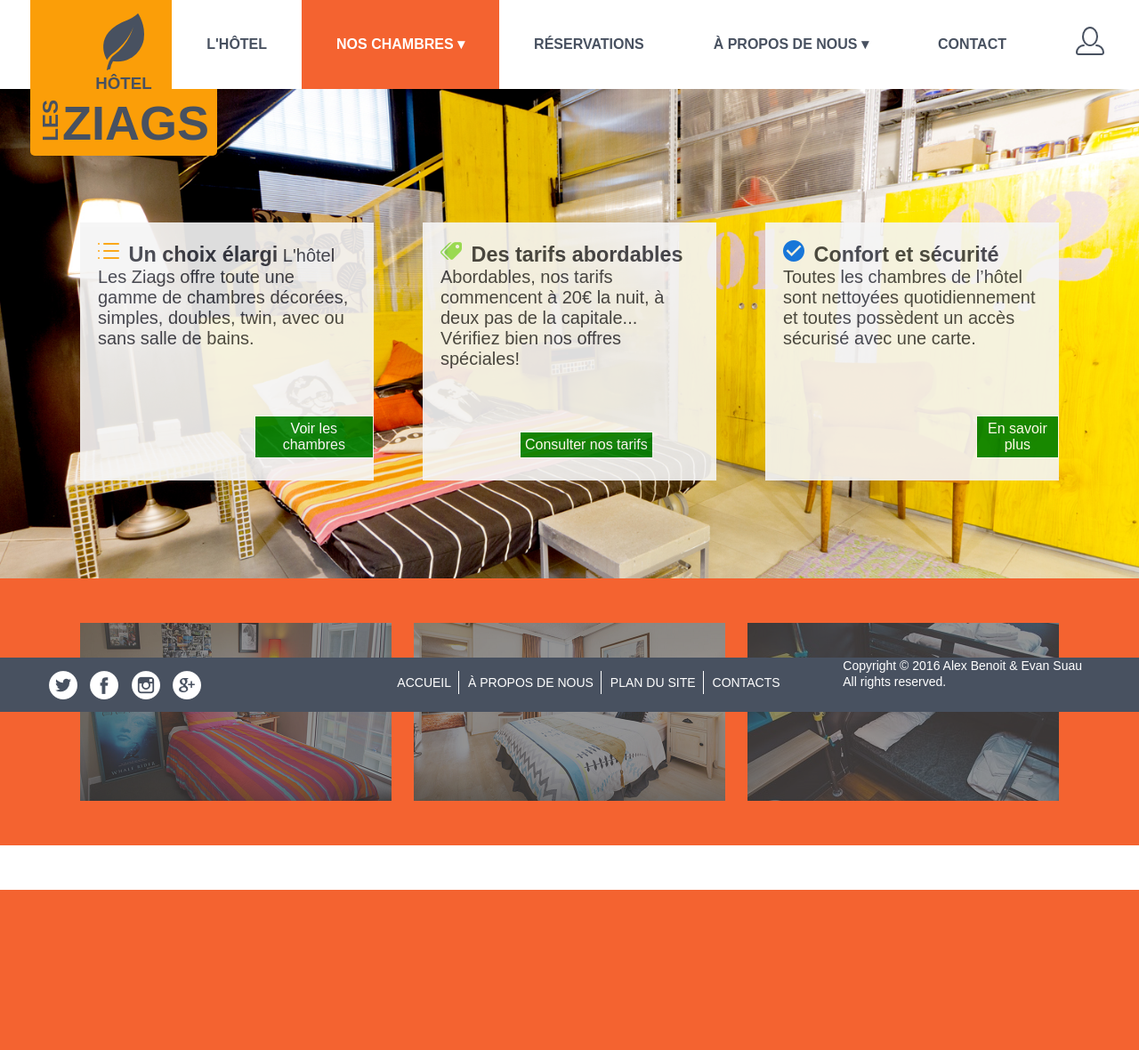
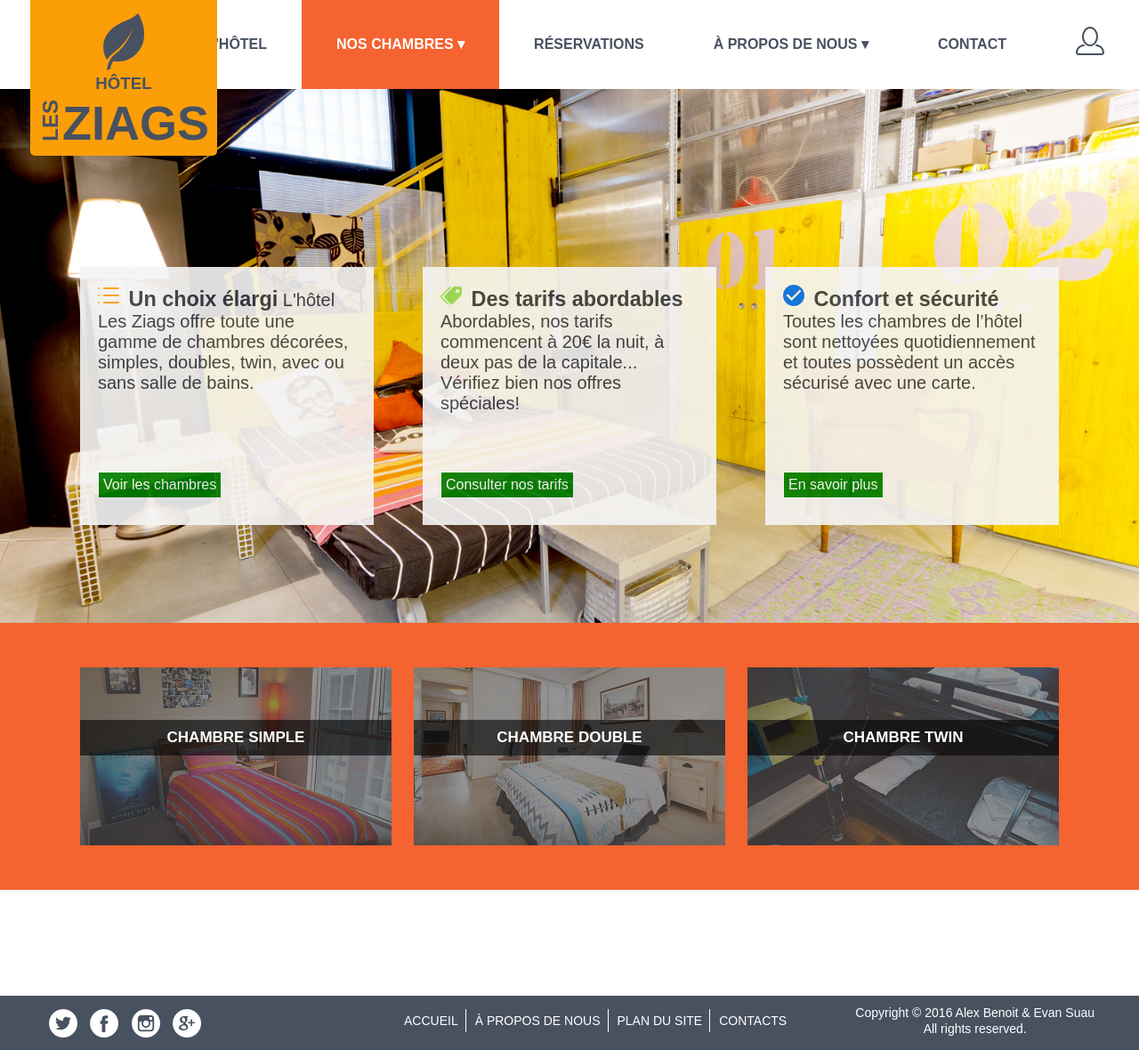
Before and after one commit to been3/mosquee, a PHP site: page /our-rooms in a window 1280 px wide. Shown: the whole page at 89% size. Before the commit the page ends 1000 px from the top, so only its background shows below. Run offline with PHP 8.4, Linux system fonts and the light colour scheme.

Commit message:
Complete code restructuration (not stable)
- Restructured pages
- Modified and simplified stylesheets
- Added comments

```diff
--- a/content/css/home.css
+++ b/content/css/home.css
@@ -1,4 +1,5 @@
-body {
-    background: url(../img/backgrounds/airbnb-office-1.jpg) fixed no-repeat center;
+.content {
+    background: url(/content/img/backgrounds/airbnb-office-1.jpg) fixed no-repeat center;
     background-size: cover;
+    width: 100%;
 }
--- a/content/css/main.css
+++ b/content/css/main.css
@@ -28,8 +28,20 @@ body {
     margin: 0;
 }
 
-/* HEADER */
-/* branding */
+.wrapper {
+    float: none;
+    overflow:visible;
+    position: absolute;
+    height: 80%;
+    width: 100%;
+}
+
+/*----------
+    HEADER
+----------*/
+
+
+/* BRANDING */
 
 header div a {
     background: #fb9e08;
@@ -47,12 +59,14 @@ header div a {
     -o-transition: height 0.2s ease-in;
     transition: height 0.2s ease-in;
     width: 200px;
+    z-index: 1;
 }
 
 header div a:hover {
     height: 165px;
 }
 
+/* Title style */
 header div a h1, h3 {
     margin: 0;
 }
@@ -63,6 +77,7 @@ header div a h1 {
     text-align: right;
 }
 
+/* Rotate 'LES' */
 #branding-title--rotate {
     display: table;
     left: 15px;
@@ -75,12 +90,14 @@ header div a h1 {
     white-space: nowrap;
 }
 
-/* nav primary */
+
+/* HEADER MENU STYLE */
 
 header nav {
     background: white;
     height: 100px;
     width: 100%;
+    z-index: 1;
 }
 
 header nav ul {
@@ -123,13 +140,14 @@ header nav ul li a {
     transition: background 0.3s ease-in;
 }
 
+/* Highlights current link in primary nav */
 header nav ul li a.current {
     background: #f46330;
     color: white;
     transition: none;
 }
 
-/* header nav login links */
+/* HEADER MENU LINKS STYLE */
 
 #nav-primary__login:before {
     content: url(../img/icons/avatar83_32px_grey.png);
@@ -150,17 +168,17 @@ header nav ul li ul li a:focus {
     color: white;
 }
 
-/* Adding arrays for sub menus */
+/* Adds arrays for sub menus */
 
-li > a:after {
+.nav-primary__link:after {
     content: "   \25be";
 }
 
-li > a:only-child:after {
+.nav-primary__link:only-child:after {
     content: '';
 }
 
-/* Sub menus style */
+/* HEADER SUB MENU STYLE */
 
 header nav ul li ul {
     background: white;
@@ -189,11 +207,13 @@ header nav ul li ul li a {
     padding: 5px 0 5px 20px;
 }
 
-header nav ul li ul li .nav-primary__link-our-rooms__sub-menu {
+
+/* Specific width for sub menu links */
+.nav-primary__link-our-rooms__sub-menu {
     width: 208px;
 }
 
-header nav ul li ul li .nav-primary__link-who__sub-menu {
+.nav-primary__link-who__sub-menu {
     width: 239px;
 }
 
@@ -210,8 +230,7 @@ footer {
     background: #485160;
     bottom: 0;
     height: 61px;
-    margin: 0;
-    position: fixed;
+    position: relative;
     width: 100%;
 }
 
@@ -225,8 +244,10 @@ footer {
 }
 
 #site-info__social-icons a {
-    margin: 0 5px 0 5px;
+    margin: 0 5px;
 }
+
+/* Social icons' content */
 
 #site-info__social-icons__twitter:before {
     content: url(../img/icons/twitter_32px_white.png);
@@ -261,6 +282,12 @@ footer {
 }
 
 /* Footer menu */
+
+footer nav {
+    position: relative;
+    width: 650px;
+    margin: auto;
+}
 
 footer nav ul {
     background: #485160;
@@ -310,14 +337,28 @@ footer nav ul li a:hover {
 
 #site-info__credits {
     float: right;
-    margin: 0 5% 0 0;
     position: relative;
+    right: 50px;
+    text-align: center;
+    top: 10px;
+    margin: auto;
 }
 
 #site-info__credits p {
     color: white;
     font-size: 14px;
-    text-align: center;
+}
+
+
+/*--------------------
+    CONTENT STYLE
+--------------------*/
+
+.content {
+    height: 100%;
+    position: relative;
+    top: 0;
+    width: 100%;
 }
 
 
@@ -327,15 +368,16 @@ footer nav ul li a:hover {
     background: #f46330;
     color: white;
     font-size: 60px;
-    height: 100%;
-    position: absolute;
     top: 0;
     width: 100%;
-    z-index: -1;
+}
+
+.content.error:after {
+    height: 100%;
 }
 
 .content.error section {
-    top: 210px;
+    top: 100px;
     margin: auto;
     position: relative;
 }
--- a/content/css/our-rooms.css
+++ b/content/css/our-rooms.css
@@ -1,16 +1,10 @@
-.content {
-    height: 100%;
-    position: absolute;
-    top: 0;
-    width: 100%;
-    z-index: -1;
-}
+/* INTRODUCTION SECTION STYLES */
 
 #our-rooms {
     background: url(/content/img/backgrounds/Milan20120.jpg) fixed no-repeat center;
     background-size: cover;
-    height: 100%;
-    position: absolute;
+    height: 600px;
+    position: relative;
     width: 100%;
 }
 
@@ -35,15 +29,20 @@
     top: 0;
 }
 
+/* Cards properties */
+
 .our-rooms-content-card {
     background: #f5f5f5;
     color: #393b45;
     font-size: 20px;
     height: 250px;
+    margin-left: auto;
+    margin-right: auto;
     opacity: 0.9;
     padding: 20px;
+    position: relative;
     text-align: left;
-    top: 250px;
+    top: 200px;
     width: 290px;
 }
 
@@ -55,43 +54,43 @@
     display: inline-block;
 }
 
-#our-rooms-content-card__one {
+.our-rooms-content-card p {
+    margin-top: 10px;
+}
+
+.our-rooms-content-card:first-child {
     position: absolute;
     left: 0;
 }
 
-#our-rooms-content-card__two {
-    position: relative;
-    margin-left: auto;
-    margin-right: auto;
-}
-
-#our-rooms-content-card__three {
+.our-rooms-content-card:last-child {
     position: absolute;
     right: 0;
 }
 
-.our-rooms-content-card a:hover {
-    cursor: pointer;
+.our-rooms-content-card a {
+    display: block;
+    position: absolute;
+    bottom: 30px;
+    text-decoration: none;
 }
 
 .our-rooms-content-card button {
     appearance: none;
     background: green;
     border: 1px solid white;
-    bottom: 25px;
     color: white;
     cursor: pointer;
     font-size: 16px;
     padding: 5px;
-    position: absolute;
 }
+
+/* OVERVIEW SECTION STYLES */
 
 #our-rooms-presentation {
     background: #f46330;
     height: 300px;
-    position: absolute;
-    top: 650px;
+    position: relative;
     width: 100%;
 }
 
@@ -198,10 +197,6 @@
     right: 0;
 }
 
-#single-room {
-    background: url("/content/img/backgrounds/Oceania-Hotel-France-Room-001.jpg") fixed no-repeat center;
-    height: 100%;
-    position: relative;
-    top: 50%;
-    z-index: 0;
+footer {
+    margin-top: 379px;
 }
--- a/content/js/script.js
+++ b/content/js/script.js
@@ -1,3 +1,4 @@
+// Primary nav animations
 (function($) {
     var nav = $("#nav-primary");
     nav.find("li").each(function() {
@@ -12,6 +13,7 @@
     });
 })(jQuery);
 
+// Current link highlighting
 window.onload = highlightCurrentLink;
 
 function highlightCurrentLink(){
@@ -23,4 +25,5 @@ function highlightCurrentLink(){
     }
 }
 
+// Animations on loading
 $(".container").addClass("load");
--- a/our-rooms.php
+++ b/our-rooms.php
@@ -25,36 +25,52 @@
 
 <html lang="fr">
     <head>
+
+        <!-- META -->
         <meta charset="utf-8" />
+
         <title>Hôtel Les Ziags | Nos chambres</title>
+
         <!--[if lt IE 9]>
             <script src="http://html5shiv.googlecode.com/svn/trunk/html5.js"></script>
         <![endif]-->
+
+        <!-- STYLES -->
+        <!-- CSS -->
         <link href="content/css/main.css" rel="stylesheet" type="text/css" media="screen" />
         <link href="content/css/our-rooms.css" rel="stylesheet" type="text/css" media="screen" />
+        <!-- Favicon -->
         <link rel="shortcut icon" href="favicon.ico" />
         <!--[if IE]>
             <link rel="shortcut icon" type="image/x-icon" href="favicon.ico" />
         <![endif]-->
 
+        <!-- SCRIPTS -->
+        <!-- Libraries -->
         <script type="text/javascript" src="content/js/jquery-1.12.1.min.js"></script>
         <script type="text/javascript" src="content/js/modernizr-3.3.1.min.js"></script>
     </head>
     <body>
+
+        <!-- Wrapper -->
+        <div class="wrapper">
             <?php include 'view/headerView.php'; ?>
 
+            <!-- Content -->
             <div class="content">
+
+                <!-- Section 'Introduction' -->
                 <div id="our-rooms">
                     <div class="container">
-                    <div class="our-rooms-content-card" id="our-rooms-content-card__one">
+                        <div class="our-rooms-content-card">
                             <img src="/content/img/icons/list_24px_fb9e08.png" alt="list" />
                             <h3>Un choix élargi</h3>
                             <p>
                                 L'hôtel Les Ziags offre toute une gamme de chambres décorées, simples, doubles, twin, avec ou sans salle de bains.
                             </p>
-                        <a href="/our-rooms.php#single-room"><button>Voir les chambres</button></a>
+                            <a href="/our-rooms#our-rooms-presentation"><button>Voir les chambres</button></a>
                         </div>
-                    <div class="our-rooms-content-card" id="our-rooms-content-card__two">
+                        <div class="our-rooms-content-card">
                             <img src="/content/img/icons/label_24px_green.png" alt="label" />
                             <h3>Des tarifs abordables</h3>
                             <p>
@@ -62,7 +78,7 @@
                             </p>
                             <a href="/pricing.php"><button>Consulter nos tarifs</button></a>
                         </div>
-                    <div class="our-rooms-content-card" id="our-rooms-content-card__three">
+                        <div class="our-rooms-content-card">
                             <img src="/content/img/icons/circle-with-check-symbol_24px_blue.png" alt="check" />
                             <h3>Confort et sécurité</h3>
                             <p>
@@ -72,6 +88,8 @@
                         </div>
                     </div>
                 </div>
+
+                <!-- Section 'Overview/Gallery' -->
                 <div id="our-rooms-presentation">
                     <div class="container">
                         <div class="our-rooms-content-gallery" id="our-rooms-content-gallery__one">
@@ -105,7 +123,10 @@
                 </div>
             </div>
 
+            <!-- Footer -->
             <?php include 'view/footerView.php'; ?>
+        </div>
+
         <script type="text/javascript" src="content/js/script.js"></script>
     </body>
 </html>
```
Also changed, not shown: 403.php (+23 -3 lines), 404.php (+22 -3 lines), content/css/login.css (+4 -5 lines), index.php (+22 -2 lines), login.php (+25 -4 lines). Lines whose indentation alone changed are shown as unchanged.
